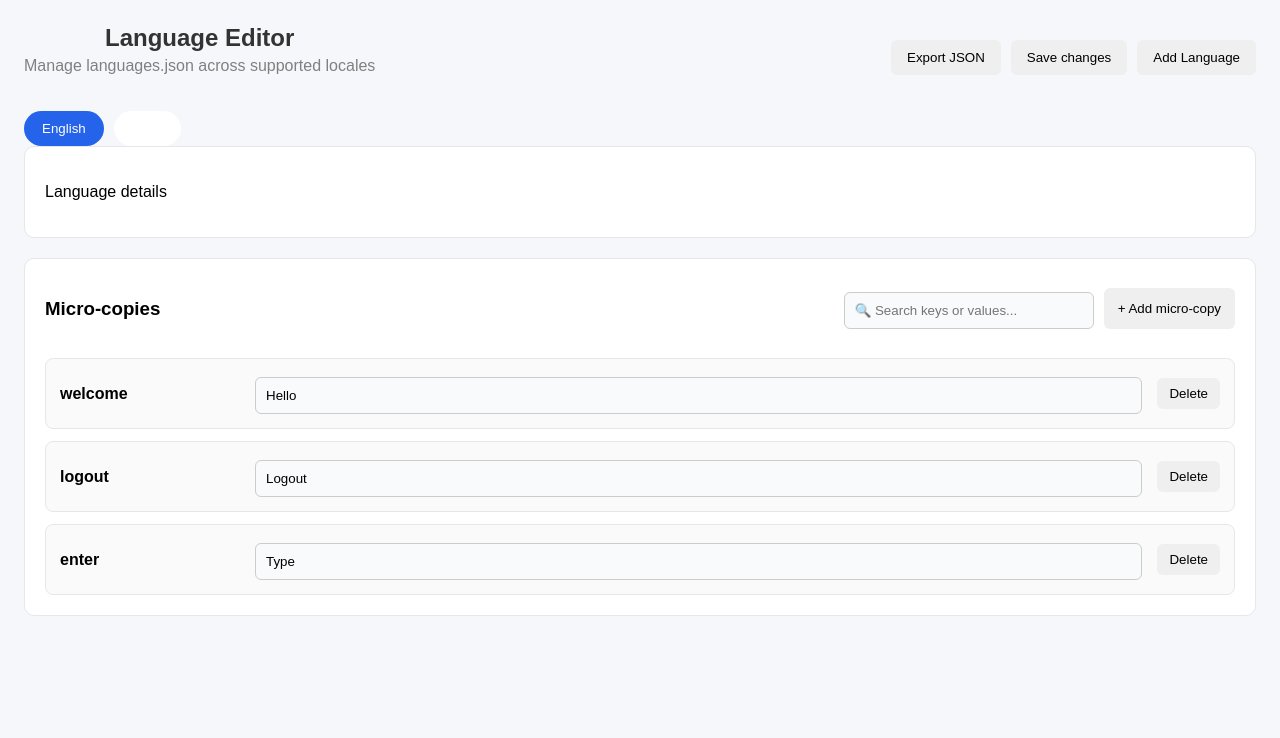
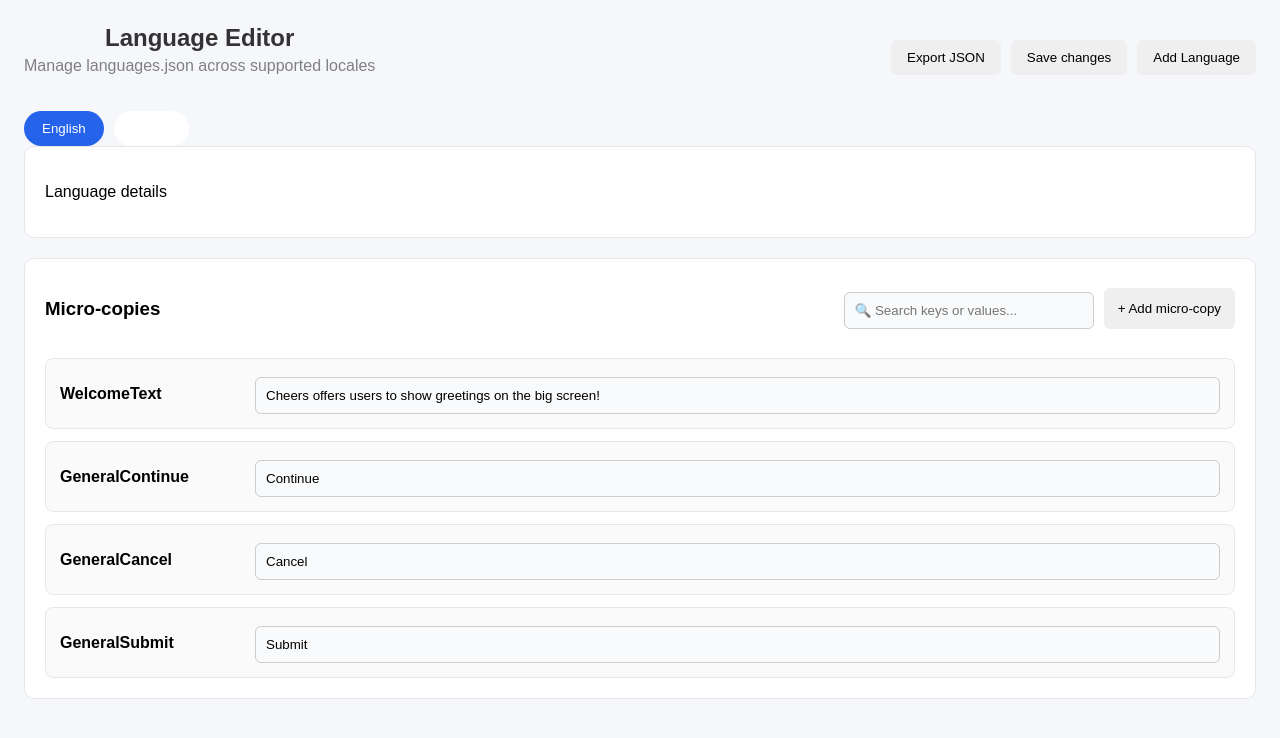
Before and after one commit to Karthiksherlock/sample_react1, a React (Vite) app: page /language in a window 1280 px wide. Shown: the top 738 px of the page. Built offline with nearby package versions, Linux system fonts and the light colour scheme.

Commit message:
fixed the language.json structure and modified state managemnent accordingly as languagesData state structure

```diff
--- a/public/languages.json
+++ b/public/languages.json
@@ -1,12 +1,27 @@
 {
   "English": {
-    "welcome": "Hello",
-    "logout": "Logout",
-    "enter": "Type"
+    "name": "English",
+    "iana_code": "en",
+    "iso_code": "en",
+    "font_url": "https://fonts.googleapis.com/css?family=Noto+Sans:400,600",
+    "font_family": "Noto Sans",
+    "micro_copies": {
+      "WelcomeText": "Cheers offers users to show greetings on the big screen!",
+      "GeneralContinue": "Continue",
+      "GeneralCancel": "Cancel",
+      "GeneralSubmit": "Submit"
+    }
   },
-  "Tamil": {
-    "welcome": "Vanakkam",
-    "logout": "Veliyeru",
-    "enter": "தட்டச்சு"
+  "Telugu": {
+    "name": "Telugu",
+    "iana_code": "te",
+    "iso_code": "te",
+    "font_url": "https://fonts.googleapis.com/earlyaccess/notosanstelugu.css",
+    "font_family": "Noto Sans Telugu",
+    "micro_copies": {
+      "WelcomeText": "చీర్స్ వినియోగదారులకు తమ శుభాకాంక్షలను పెద్ద స్క్రీన్‌పై చూపించడానికి అందిస్తుంది!",
+      "GeneralContinue": "కొనసాగించు",
+      "GeneralCancel": "రద్దు చేయి"
+    }
   }
 }
--- a/src/pages/LanguagePage.tsx
+++ b/src/pages/LanguagePage.tsx
@@ -1,22 +1,29 @@
 import { useEffect, useState } from "react";
 import Header from "../components/language/Header";
 import Tabs from "../components/language/Tabs";
-import MicroCopyItem from "../components/language/MicroCopyItem";
 import AddLanguageModal from "../components/language/AddLanguageModal";
 import AddMicroCopyModal from "../components/language/AddMicroCopyModal";
 import "../LanguagePage.css";
 
-type KeyItem = {
-  key: string;
-  values: {
-    [language: string]: string;
+type Language = {
+  name: string;
+  iana_code: string;
+  iso_code: string;
+  font_family: string;
+  font_url: string;
+  micro_copies: {
+    [key: string]: string;
   };
 };
 
+type LanguagesData = {
+  [language: string]: Language;
+};
+
 function LanguagePage() {
-  const [languages, setLanguages] = useState<string[]>([]);
+  const [languagesData, setLanguagesData] = useState<LanguagesData>({});
+
   const [selectedLanguage, setSelectedLanguage] = useState("");
-  const [keys, setKeys] = useState<KeyItem[]>([]);
   const [search, setSearch] = useState("");
 
   const [showLanguageModal, setShowLanguageModal] = useState(false);
@@ -25,181 +32,27 @@ function LanguagePage() {
   useEffect(() => {
     fetch("/languages.json")
       .then((res) => res.json())
-      .then((data) => {
+      .then((data: LanguagesData) => {
+        setLanguagesData(data);
+
         const langs = Object.keys(data);
 
-        setLanguages(langs);
-        setSelectedLanguage(langs[0]);
-
-        const allKeys = new Set<string>();
-
-        langs.forEach((lang) => {
-          Object.keys(data[lang]).forEach((k) => {
-            allKeys.add(k);
-          });
-        });
-
-        const formatted = Array.from(allKeys).map((key) => {
-          const values: Record<string, string> = {};
-
-          langs.forEach((lang) => {
-            values[lang] = data[lang][key] || "";
-          });
-
-          return {
-            key,
-            values,
-          };
-        });
-
-        setKeys(formatted);
+        if (langs.length > 0) {
+          setSelectedLanguage(langs[0]);
+        }
       });
   }, []);
 
-  const handleValueChange = (key: string, value: string) => {
-    setKeys((prev) =>
-      prev.map((item) =>
-        item.key === key
-          ? {
-              ...item,
-              values: {
-                ...item.values,
-                [selectedLanguage]: value,
-              },
-            }
-          : item,
-      ),
-    );
-  };
+  const languages = Object.keys(languagesData);
 
-  const handleAddKey = (newKey: string) => {
-    const exists = keys.some((k) => k.key === newKey);
-
-    if (exists) return;
-
-    const newItem: KeyItem = {
-      key: newKey,
-      values: {},
-    };
-
-    languages.forEach((lang) => {
-      newItem.values[lang] = "";
-    });
-
-    setKeys((prev) => [...prev, newItem]);
-  };
-
-  const handleDeleteKey = (key: string) => {
-    setKeys((prev) => prev.filter((item) => item.key !== key));
-  };
-
-  const handleAddLanguage = (newLang: string) => {
-    const exists = languages.includes(newLang);
-
-    if (exists) return;
-
-    setLanguages((prev) => [...prev, newLang]);
-
-    setKeys((prev) =>
-      prev.map((item) => ({
-        ...item,
-        values: {
-          ...item.values,
-          [newLang]: "",
-        },
-      })),
-    );
-  };
-
-  const convertToApiFormat = () => {
-    const result: Record<string, Record<string, string>> = {};
-
-    languages.forEach((lang) => {
-      result[lang] = {};
-    });
-
-    keys.forEach((item) => {
-      languages.forEach((lang) => {
-        result[lang][item.key] = item.values[lang] || "";
-      });
-    });
-
-    return result;
-  };
-
-  const handleSave = () => {
-    const payload = convertToApiFormat();
-
-    console.log("Saving to API:", payload);
-
-    setTimeout(() => {
-      alert("Saved successfully!");
-
-      const data = payload;
-
-      const langs = Object.keys(data);
-
-      setLanguages(langs);
-      setSelectedLanguage(langs[0]);
-
-      const allKeys = new Set<string>();
-
-      langs.forEach((lang) => {
-        Object.keys(data[lang]).forEach((k) => {
-          allKeys.add(k);
-        });
-      });
-
-      const formatted = Array.from(allKeys).map((key) => {
-        const values: Record<string, string> = {};
-
-        langs.forEach((lang) => {
-          values[lang] = data[lang][key] || "";
-        });
-
-        return {
-          key,
-          values,
-        };
-      });
-
-      setKeys(formatted);
-    }, 500);
-  };
-
-  const handleExport = () => {
-    const data = convertToApiFormat();
-
-    const blob = new Blob([JSON.stringify(data, null, 2)], {
-      type: "application/json",
-    });
-
-    const url = URL.createObjectURL(blob);
-
-    const a = document.createElement("a");
-
-    a.href = url;
-    a.download = "languages.json";
-    a.click();
-
-    URL.revokeObjectURL(url);
-  };
-
-  const filteredKeys = keys.filter((item) => {
-    const value = item.values[selectedLanguage] || "";
-
-    return (
-      item.key.toLowerCase().includes(search.toLowerCase()) ||
-      value.toLowerCase().includes(search.toLowerCase())
-    );
-  });
+  const microCopies = languagesData[selectedLanguage]?.micro_copies || {};
 
   return (
     <div className="page">
       <Header
         onAddLanguage={() => setShowLanguageModal(true)}
-        onSave={handleSave}
-        onExport={handleExport}
+        onSave={() => {}}
+        onExport={() => {}}
       />
 
       <Tabs
@@ -232,14 +85,12 @@ function LanguagePage() {
           </div>
 
           <div className="list">
-            {filteredKeys.map((item) => (
-              <MicroCopyItem
-                key={item.key}
-                item={item}
-                selectedLanguage={selectedLanguage}
-                onChange={handleValueChange}
-                onDelete={handleDeleteKey}
-              />
+            {Object.entries(microCopies).map(([key, value]) => (
+              <div key={key} className="micro-item">
+                <div className="micro-key">{key}</div>
+
+                <input className="micro-input" value={value} readOnly />
+              </div>
             ))}
           </div>
         </div>
@@ -248,13 +99,13 @@ function LanguagePage() {
       <AddLanguageModal
         open={showLanguageModal}
         onClose={() => setShowLanguageModal(false)}
-        onSave={handleAddLanguage}
+        onSave={() => {}}
       />
 
       <AddMicroCopyModal
         open={showKeyModal}
         onClose={() => setShowKeyModal(false)}
-        onSave={handleAddKey}
+        onSave={() => {}}
       />
     </div>
   );
```
Also changed, not shown: 1 other file (tests, documents, lock files or other folders).
